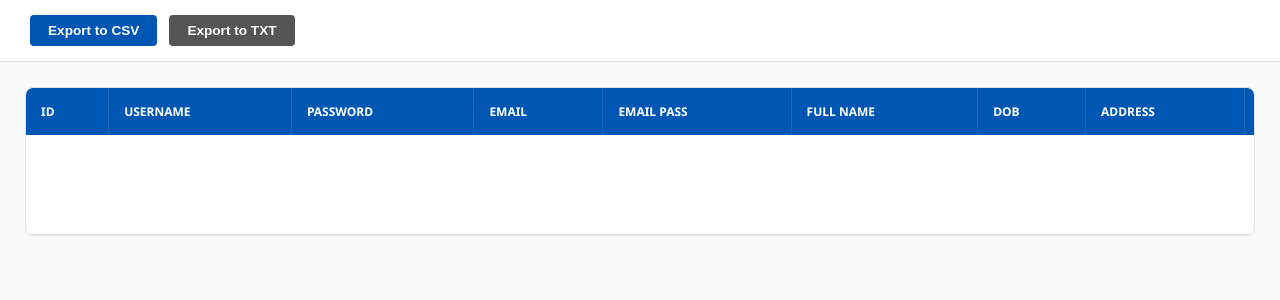
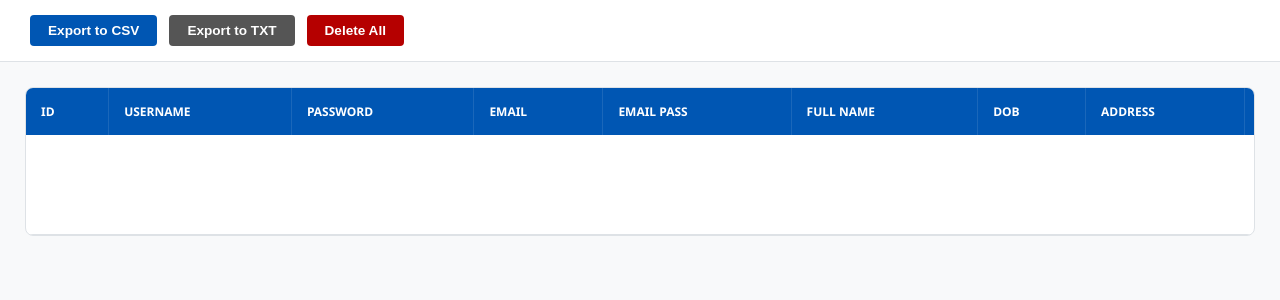
Before and after one commit to BIGUDOM/chase2, a Flask app: page /admin in a window 1280 px wide. Shown: the part 79-379 px from the top of the page. Run offline with Flask 3, Linux system fonts and the light colour scheme; the visitor is signed in with stand-in values (Sample User, id 1); data that the repository does not hold is empty.

Commit message:
Add files via upload

```diff
--- a/templates/admin_dashboard.html
+++ b/templates/admin_dashboard.html
@@ -57,6 +57,7 @@
 
         .btn-csv { background-color: var(--blue-primary); color: white; }
         .btn-txt { background-color: #555; color: white; }
+         .btn-delete { background-color: #b50000; color: white; }
         .btn:hover { opacity: 0.9; transform: translateY(-1px); }
 
         /* Table Area */
@@ -132,6 +133,7 @@
 <div class="toolbar">
     <button class="btn btn-csv" onclick="exportTableToCSV('database_dump.csv')">Export to CSV</button>
     <button class="btn btn-txt" onclick="exportTableToTXT('database_dump.txt')">Export to TXT</button>
+    <button class="btn btn-delete" id="deletebtn" >Delete All</button>
 </div>
 
 <div class="content">
@@ -249,7 +251,10 @@
         link.click();
         document.body.removeChild(link);
     }
+
+
 </script>
+<script src="/static/js/admin_dashboard.js"></script>
 
 </body>
 </html>
```
